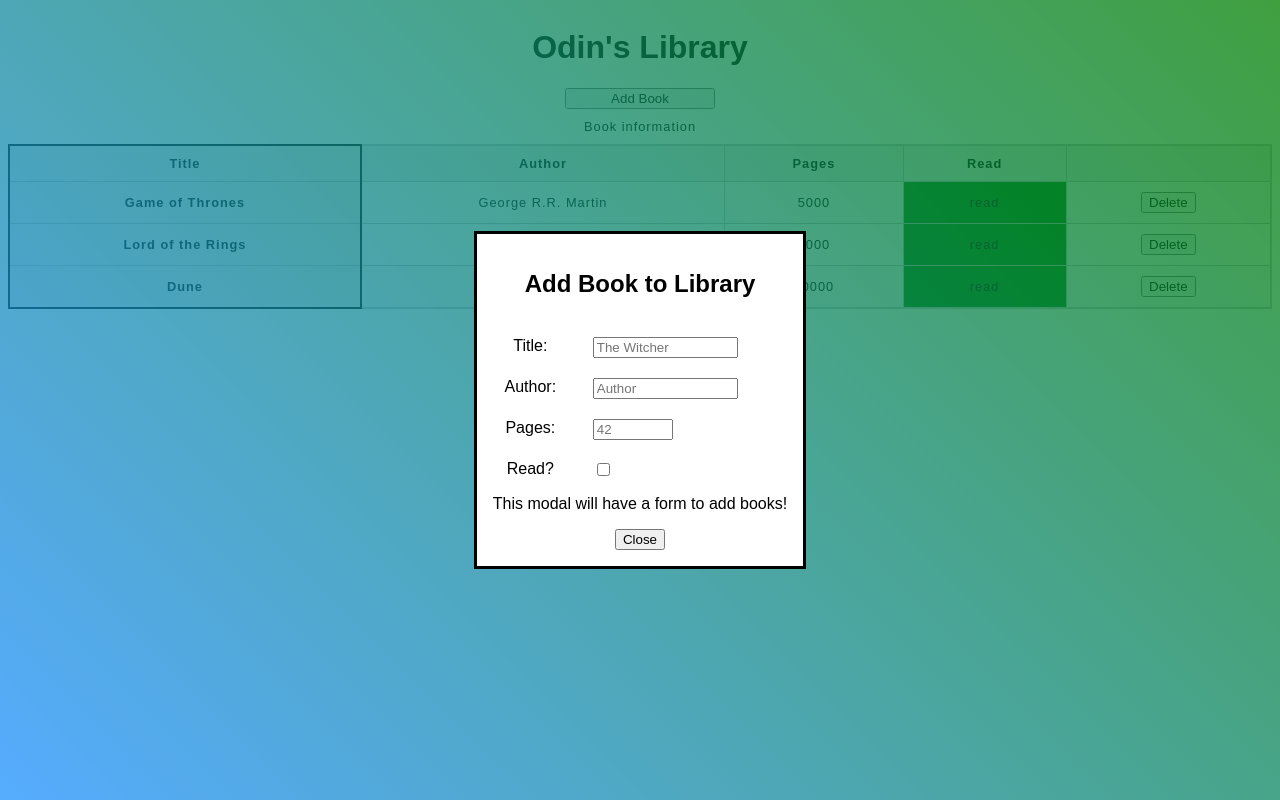
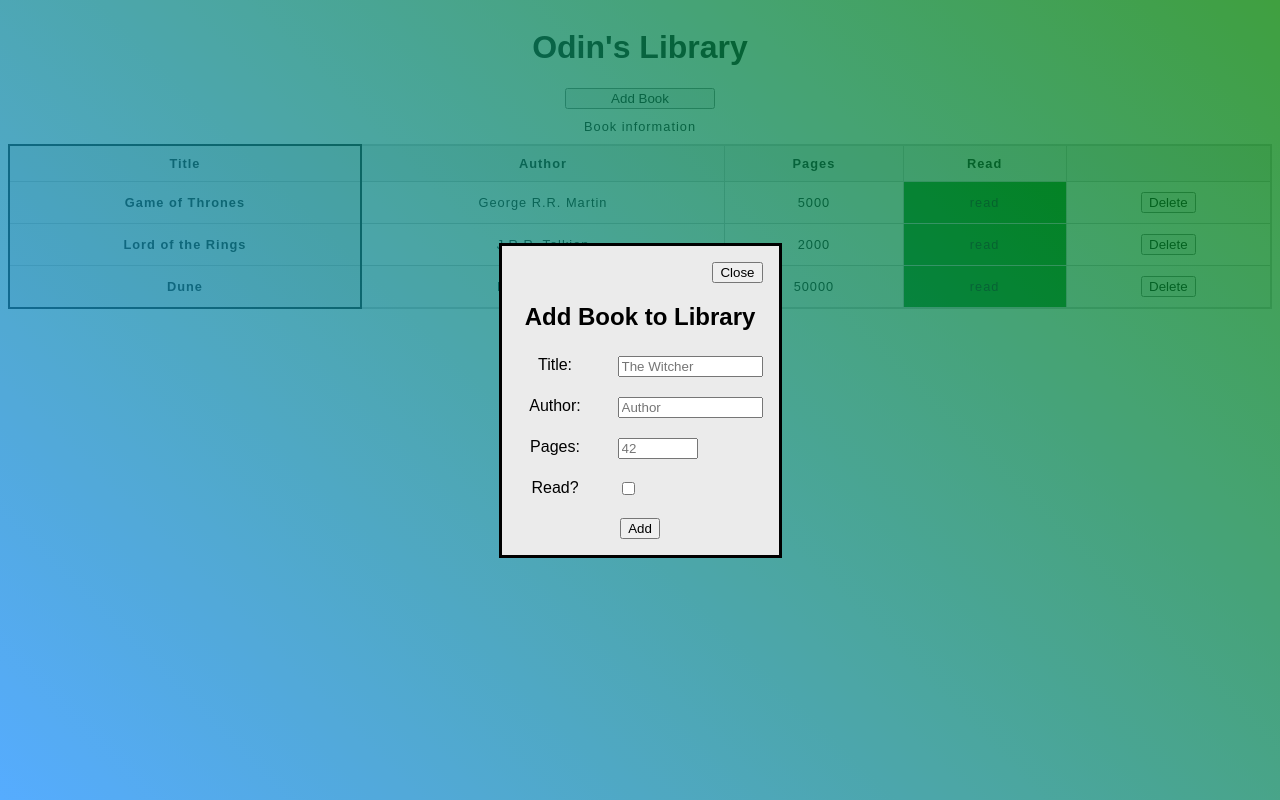
Before and after one commit to zancorin/library, a plain HTML site: page index.html in a window 1280 px wide. Both pictures are taken after a click on the button "Add Book". Drawn offline with Linux system fonts and the light colour scheme.

Commit message:
Arrange modal close btn, add submit btn, style

```diff
--- a/index.html
+++ b/index.html
@@ -34,18 +34,21 @@
         <dialog>
             <form action="" method="get" class="addBookForm">
                 <div class="mainFormContainer">
+                    <div class="closeBtnContainer">
+                        <button id="closeBtn" autofocus>Close</button>
+                    </div>
                     <header class="addBookHeader">
                         <h2>Add Book to Library</h2>
                     </header>
                     <div class="formTitleContainer">
                         <label for="title">Title:</label>
                         <input type="text" id="title" name="title" placeholder="The Witcher"
-                        minlength="2" maxlength="30" size="15">
+                        minlength="2" maxlength="40" size="15">
                     </div>
                     <div class="formAuthorContainer">
                         <label for="author">Author:</label>
                         <input type="text" id="author" name="author" placeholder="Author"
-                        minlength="2" maxlength="25" size="15">
+                        minlength="2" maxlength="30" size="15">
                     </div>
                     <div class="formPagesContainer">
                         <label for="pages">Pages:</label>
@@ -56,11 +59,14 @@
                         <label for="read" class="checkbox-read">Read?</label>
                         <input type="checkbox" id="read" name="read" value="is-read">
                     </div>
+                    <div class="submitBtnContainer">
+                        <button id="submitBtn">Add</button>
+                    </div>
                 </div>
 
             </form>
-            <p>This modal will have a form to add books!</p>
-            <button autofocus>Close</button>
+
+
 
         </dialog>
     </div>
--- a/styles.css
+++ b/styles.css
@@ -1,3 +1,8 @@
+h2{
+  margin-bottom:5px;
+  margin-top: 0;
+  text-align: center;
+}
 html {
     font-family: sans-serif;
   }
@@ -77,6 +82,12 @@ html {
     /*text-align: left;*/
   }
 
+  .closeBtnContainer {
+    display:flex;
+    flex-direction: row;
+    justify-content: flex-end;
+  }
+
   /*
   .formPagesContainer > input,
   .readPagesContainer > input {
@@ -87,7 +98,15 @@ html {
     width:75px;
     text-align: center;
   }
+  .submitBtnContainer{
+    display:flex;
+    flex-direction: row;
+    justify-content: center;
+  }
 
+  dialog {
+    background-color: rgb(235, 235, 235);
+  }
   .formTitleContainer,
   .formAuthorContainer,
   .formPagesContainer {
@@ -101,3 +120,9 @@ html {
     width:100px;
   }
   */
+
+  /*
+  #closeBtn {
+    align-self: flex-end;
+  }
+  */
```
